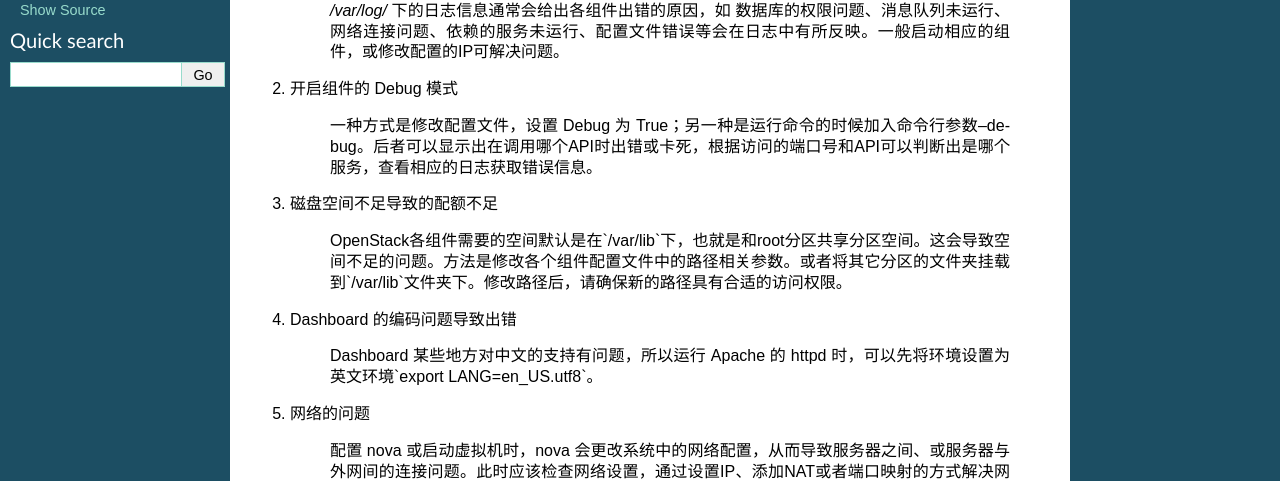
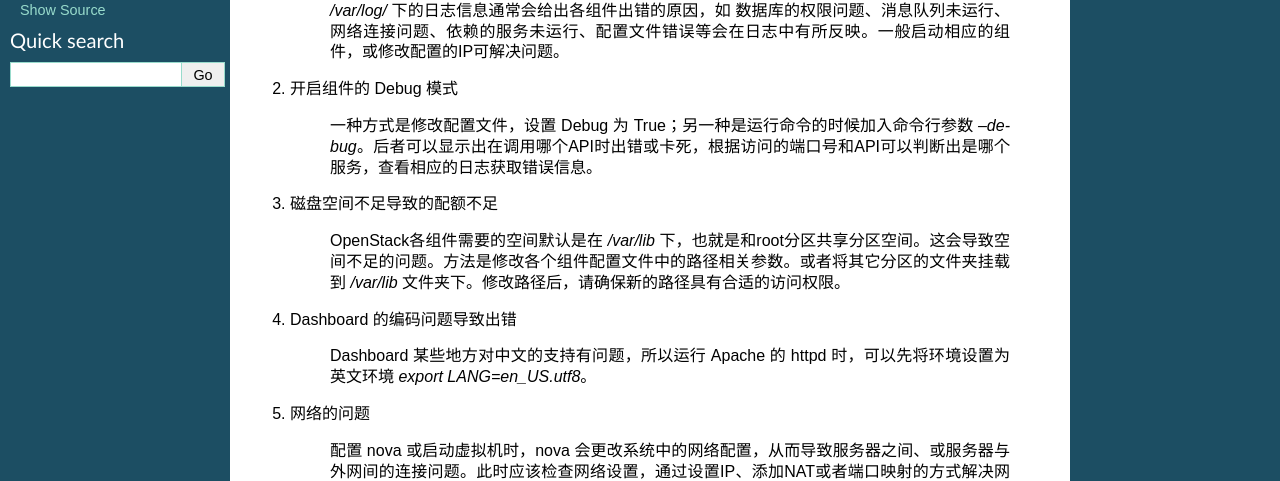
Before and after one commit to hongruiqi/openstack-on-centos6, a Sphinx documentation site: the page built from docs/problems.rst, in a window 1280 px wide. Shown: the part 135-616 px from the top of the page. Built offline with Sphinx 7.4.7, drawn with Linux system fonts in a browser that asks for light colours; part of the change alters nothing that is shown.

```diff
--- a/docs/conf.py
+++ b/docs/conf.py
@@ -178,6 +178,17 @@ latex_elements = {
 
 # Additional stuff for the LaTeX preamble.
 #'preamble': '',
+'preamble': '''
+\usepackage{fontspec}
+\usepackage{xeCJK}
+\setmainfont{WenQuanYi Zen Hei Sharp}
+\setCJKmainfont[BoldFont=SimHei, ItalicFont=WenQuanYi Zen Hei Sharp]{WenQuanYi Zen Hei Sharp}
+\setCJKmonofont{WenQuanYi Zen Hei Mono}
+\setCJKsansfont{SimSun}
+\XeTeXlinebreaklocale "zh"
+''',
+'papersize': 'a4paper',
+'pointsize': '12pt',
 }
 
 # Grouping the document tree into LaTeX files. List of tuples
--- a/docs/problems.rst
+++ b/docs/problems.rst
@@ -7,15 +7,15 @@
 
 2. 开启组件的 Debug 模式
 
-    一种方式是修改配置文件，设置 Debug 为 True；另一种是运行命令的时候加入命令行参数--debug。后者可以显示出在调用哪个API时出错或卡死，根据访问的端口号和API可以判断出是哪个服务，查看相应的日志获取错误信息。
+    一种方式是修改配置文件，设置 Debug 为 True；另一种是运行命令的时候加入命令行参数 `--debug`。后者可以显示出在调用哪个API时出错或卡死，根据访问的端口号和API可以判断出是哪个服务，查看相应的日志获取错误信息。
 
 3. 磁盘空间不足导致的配额不足
 
-    OpenStack各组件需要的空间默认是在`/var/lib`下，也就是和root分区共享分区空间。这会导致空间不足的问题。方法是修改各个组件配置文件中的路径相关参数。或者将其它分区的文件夹挂载到`/var/lib`文件夹下。修改路径后，请确保新的路径具有合适的访问权限。
+    OpenStack各组件需要的空间默认是在 `/var/lib` 下，也就是和root分区共享分区空间。这会导致空间不足的问题。方法是修改各个组件配置文件中的路径相关参数。或者将其它分区的文件夹挂载到 `/var/lib` 文件夹下。修改路径后，请确保新的路径具有合适的访问权限。
 
 4. Dashboard 的编码问题导致出错
 
-    Dashboard 某些地方对中文的支持有问题，所以运行 Apache 的 httpd 时，可以先将环境设置为英文环境`export LANG=en_US.utf8`。
+    Dashboard 某些地方对中文的支持有问题，所以运行 Apache 的 httpd 时，可以先将环境设置为英文环境 `export LANG=en_US.utf8`。
 
 5. 网络的问题
 
```
Also changed, not shown: 7 other files.
